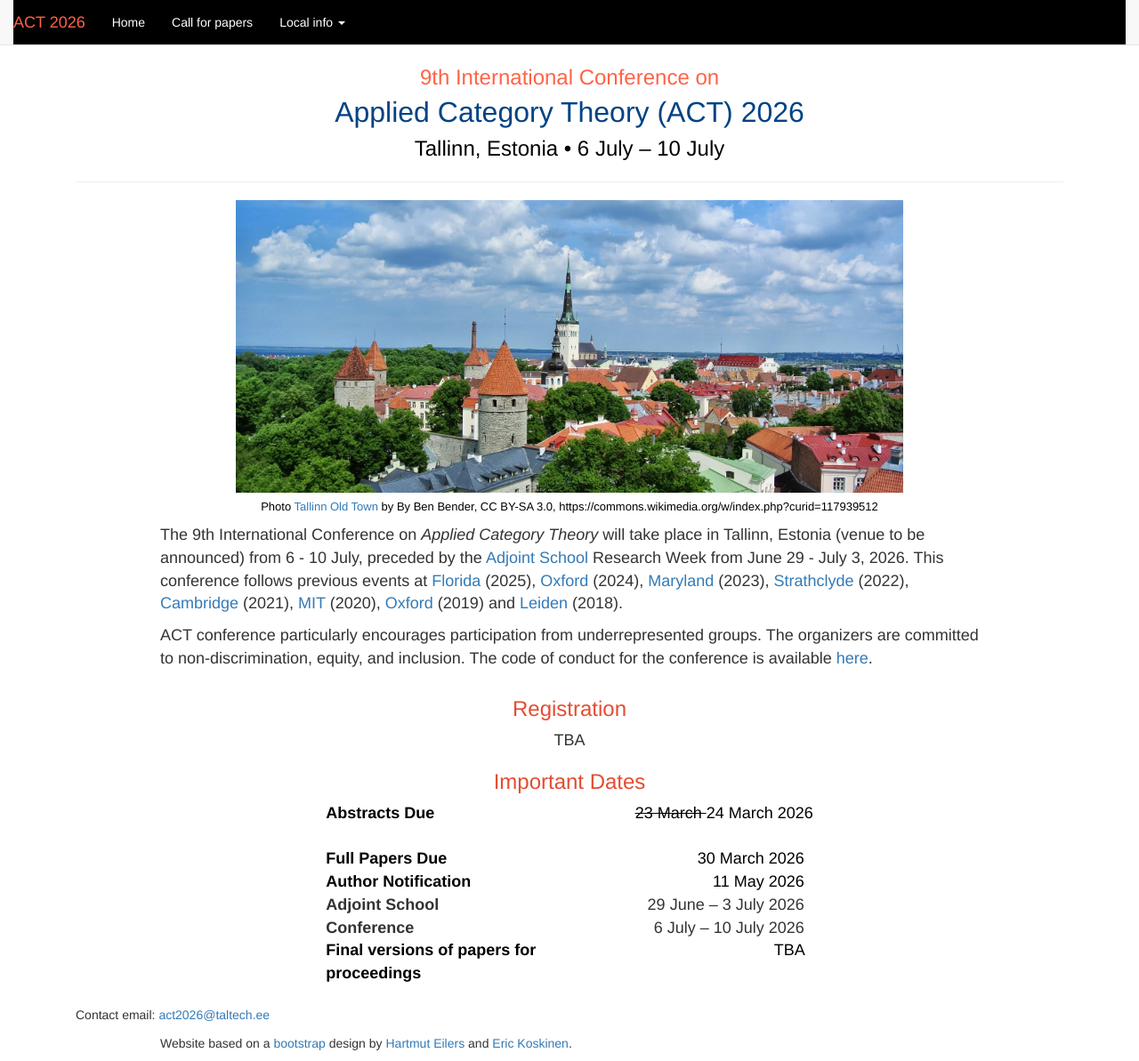
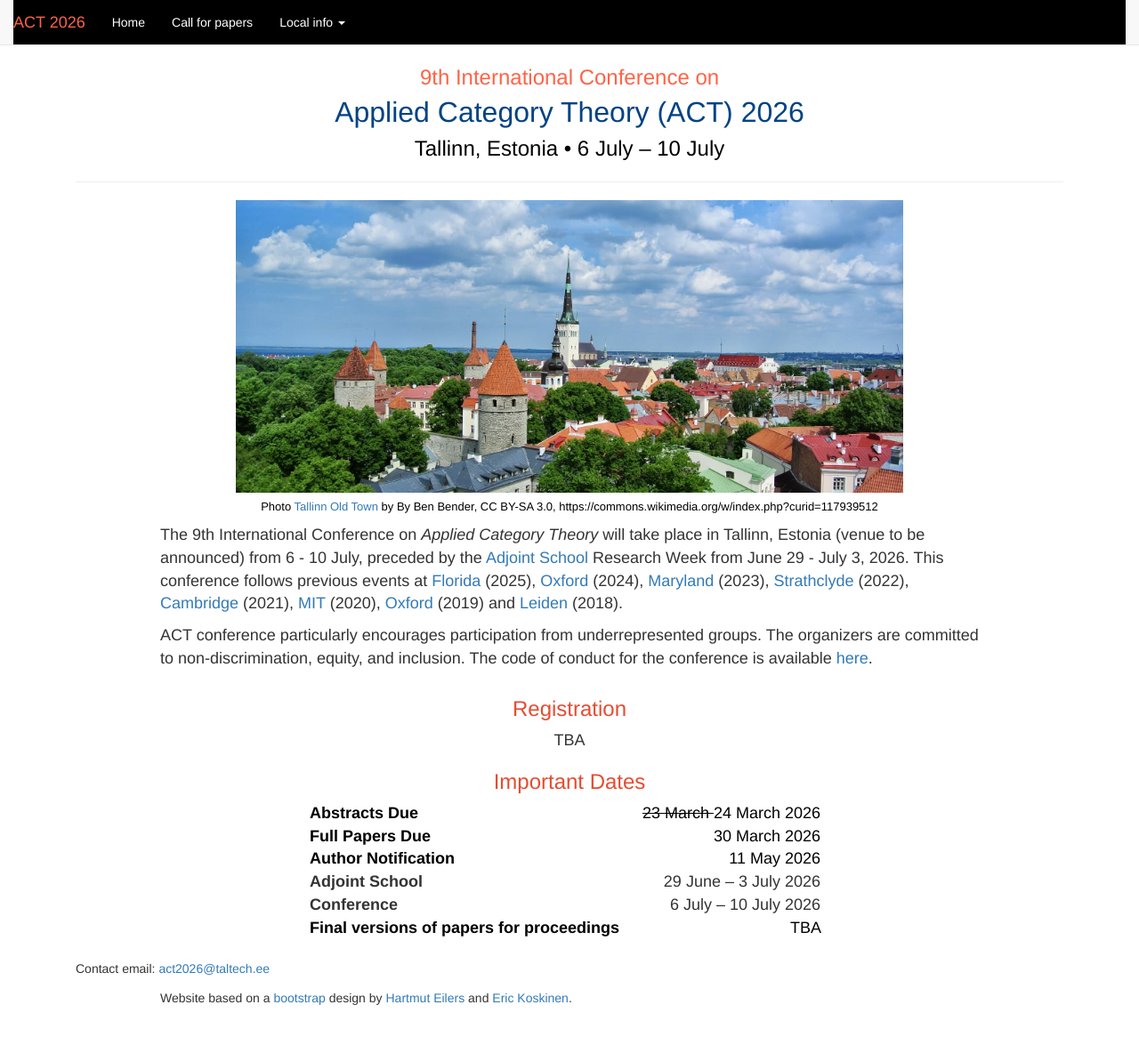
Before and after one commit to actconf2026/actconf2026.github.io, a Jekyll site: the page built from index.html, in a window 1280 px wide and 1193 px high. Shown: the whole window at 89% size. Built offline with Jekyll 4.4.1, drawn with Linux system fonts in a browser that asks for light colours.

Commit message:
Increasing table width

```diff
--- a/index.html
+++ b/index.html
@@ -61,7 +61,7 @@ layout: act
 	<div class="row">
 	  <div class="col-xs-2"></div>
 	  <div class="col-xs-8">
-<table class="table borderless" id="deadlines-table" style="width:75%; margin-left: auto; margin-right: auto;">
+<table class="table borderless" id="deadlines-table" style="width:80%; margin-left: auto; margin-right: auto;">
           <tbody>
 		<tr>
 			<td><font color="black"><strong>Abstracts Due</strong></font></td>
```
